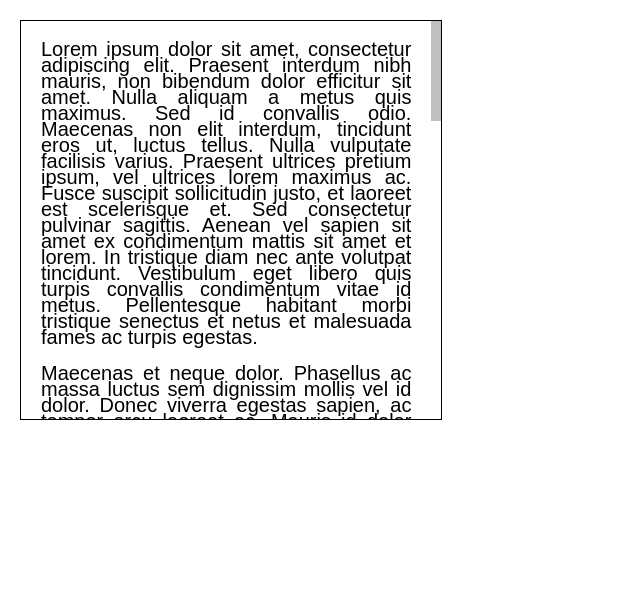
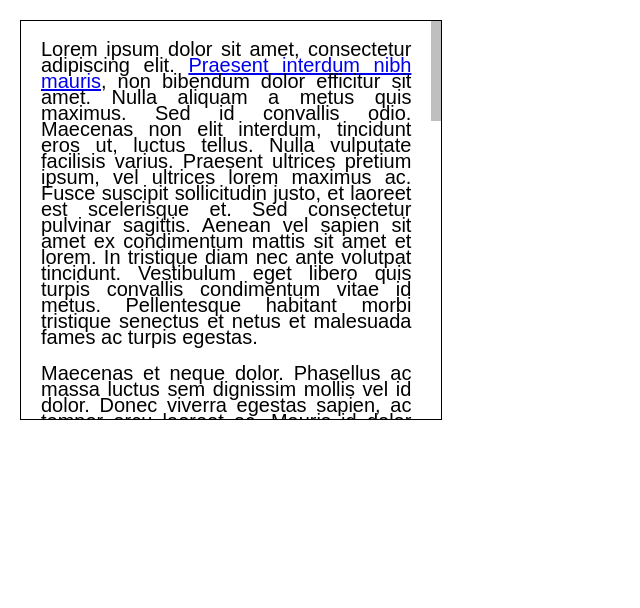
Before and after one commit to mlajeunesse/mlmi-elements, a website: page scrollbar/index.html in a window 1280 px wide. Shown: the whole page, without its empty margins (0-640 px from the left). Drawn offline with nearby package versions, Linux system fonts and the light colour scheme; files that its build step writes are made by us from their sources.

Commit message:
Scrollbar v0.0.4
Changed the way the content is moved around so the event listeners are kept.

```diff
--- a/scrollbar/index.html
+++ b/scrollbar/index.html
@@ -47,17 +47,34 @@
 	</style>
 </head>
 <body>
+
 	<div class="container" id="scroller-example">
-		<p>Lorem ipsum dolor sit amet, consectetur adipiscing elit. Praesent interdum nibh mauris, non bibendum dolor efficitur sit amet. Nulla aliquam a metus quis maximus. Sed id convallis odio. Maecenas non elit interdum, tincidunt eros ut, luctus tellus. Nulla vulputate facilisis varius. Praesent ultrices pretium ipsum, vel ultrices lorem maximus ac. Fusce suscipit sollicitudin justo, et laoreet est scelerisque et. Sed consectetur pulvinar sagittis. Aenean vel sapien sit amet ex condimentum mattis sit amet et lorem. In tristique diam nec ante volutpat tincidunt. Vestibulum eget libero quis turpis convallis condimentum vitae id metus. Pellentesque habitant morbi tristique senectus et netus et malesuada fames ac turpis egestas.</p>
+
+		<p>Lorem ipsum dolor sit amet, consectetur adipiscing elit. <a href="#" id="event-listener-example">Praesent interdum nibh mauris</a>, non bibendum dolor efficitur sit amet. Nulla aliquam a metus quis maximus. Sed id convallis odio. Maecenas non elit interdum, tincidunt eros ut, luctus tellus. Nulla vulputate facilisis varius. Praesent ultrices pretium ipsum, vel ultrices lorem maximus ac. Fusce suscipit sollicitudin justo, et laoreet est scelerisque et. Sed consectetur pulvinar sagittis. Aenean vel sapien sit amet ex condimentum mattis sit amet et lorem. In tristique diam nec ante volutpat tincidunt. Vestibulum eget libero quis turpis convallis condimentum vitae id metus. Pellentesque habitant morbi tristique senectus et netus et malesuada fames ac turpis egestas.</p>
+
 		<p>Maecenas et neque dolor. Phasellus ac massa luctus sem dignissim mollis vel id dolor. Donec viverra egestas sapien, ac tempor arcu laoreet ac. Mauris id dolor neque. Suspendisse potenti. Suspendisse non gravida lorem. Pellentesque sollicitudin hendrerit ante. Aenean facilisis vehicula tellus a porttitor. Vivamus nec neque arcu. Sed imperdiet pellentesque lorem at auctor. Cras ut ante sit amet metus vehicula facilisis. Mauris porttitor facilisis sem gravida faucibus. Suspendisse vitae quam lorem. Suspendisse consectetur ex eu faucibus malesuada.</p>
+
 		<img src="https://picsum.photos/400/300" alt="">
+
 		<p>Morbi posuere, ex nec varius consectetur, est dui laoreet ex, non ullamcorper dolor nulla sed nisl. Morbi et condimentum orci. Nunc a porta sem. Nulla ornare molestie nibh at rhoncus. Nulla ornare dolor quis nunc aliquam bibendum. Integer interdum malesuada dui, ac ullamcorper felis. Mauris vestibulum lobortis felis eu auctor. Quisque et lorem quam. Nam vel nulla eu mi commodo finibus vel sit amet nulla. Nam ornare erat eu augue dictum semper a tempus tellus. Donec a tellus non orci tempus pretium nec eu lorem. Nulla interdum risus nec ex imperdiet sodales.</p>
+
 		<p>Aenean sollicitudin, arcu ac fringilla iaculis, quam nulla sodales lectus, in pellentesque eros mi ac velit. Ut ac risus ipsum. Donec lobortis diam accumsan diam ultrices vestibulum sed id massa. In eleifend ante eu vestibulum egestas. Praesent placerat turpis sapien, id ultricies metus maximus ut. Donec convallis arcu vel elit molestie, eget pretium erat sodales. Integer a convallis lectus, quis molestie est. Vivamus sed sollicitudin est. Duis fringilla, nisi vitae accumsan tristique, lectus lorem fermentum leo, ut lacinia metus lectus at turpis. Etiam felis eros, consequat vel risus vel, dictum finibus velit. Suspendisse potenti. Praesent facilisis turpis at metus pharetra tincidunt.</p>
+
 		<p>Duis sagittis dui a libero scelerisque, nec laoreet nunc tempus. Etiam dictum placerat ligula, in dapibus velit sodales at. Ut et erat lorem. Pellentesque ornare, nulla interdum iaculis ultricies, lorem ligula aliquet lectus, vel egestas justo tellus vitae lectus. Sed tellus lorem, molestie sit amet dictum eget, faucibus in orci. Morbi bibendum mi augue, id mattis urna commodo eget. In pulvinar lacinia lectus, eget feugiat sem sagittis ac. Proin posuere, odio tincidunt gravida tempor, lacus odio tempus felis, non ultricies quam neque nec arcu. Aenean dictum nunc sit amet sagittis semper. Integer ut libero et neque pulvinar egestas. Suspendisse auctor elit leo, vel vehicula lectus pellentesque at. Quisque nec magna dictum, commodo urna et, porta elit.</p>
+
 	</div>
 
 	<script>
+
+		/* Example of an event listener that needs to be kept. */
+		$("#event-listener-example").on("click", function(){
+			alert("Triggered event.");
+			return false;
+		});
+
+		/* Scroller & scrollbar added. */
 		$("#scroller-example").MLMI_Scroller().addScrollbar();
+
 	</script>
 
 </body>
--- a/scrollbar/package.json
+++ b/scrollbar/package.json
@@ -1,6 +1,6 @@
 {
   "name": "mlmi-scrollbar",
-  "version": "0.0.3",
+  "version": "0.0.4",
   "description": "Barre de défilement personnalisée pour projets web MLMI.",
   "main": "./src/js/scrollbar.js",
   "sass": "./src/scss/scrollbar.scss",
--- a/scrollbar/src/js/scrollbar.js
+++ b/scrollbar/src/js/scrollbar.js
@@ -216,8 +216,8 @@ $.fn.MLMI_Scroller = function(_options)
 		// create scroller html structure
 		self.el.scroller = $('<div></div>').BlockElement('scroller');
 		self.sizes();
-		self.el.scroller.append(self.html());
- 		self.html(self.el.scroller);
+		self.el.scroller.append(self.contents());
+ 		self.append(self.el.scroller);
 
 		// resize element
 		$(window).on("load resize orientationchange", function(){
```
